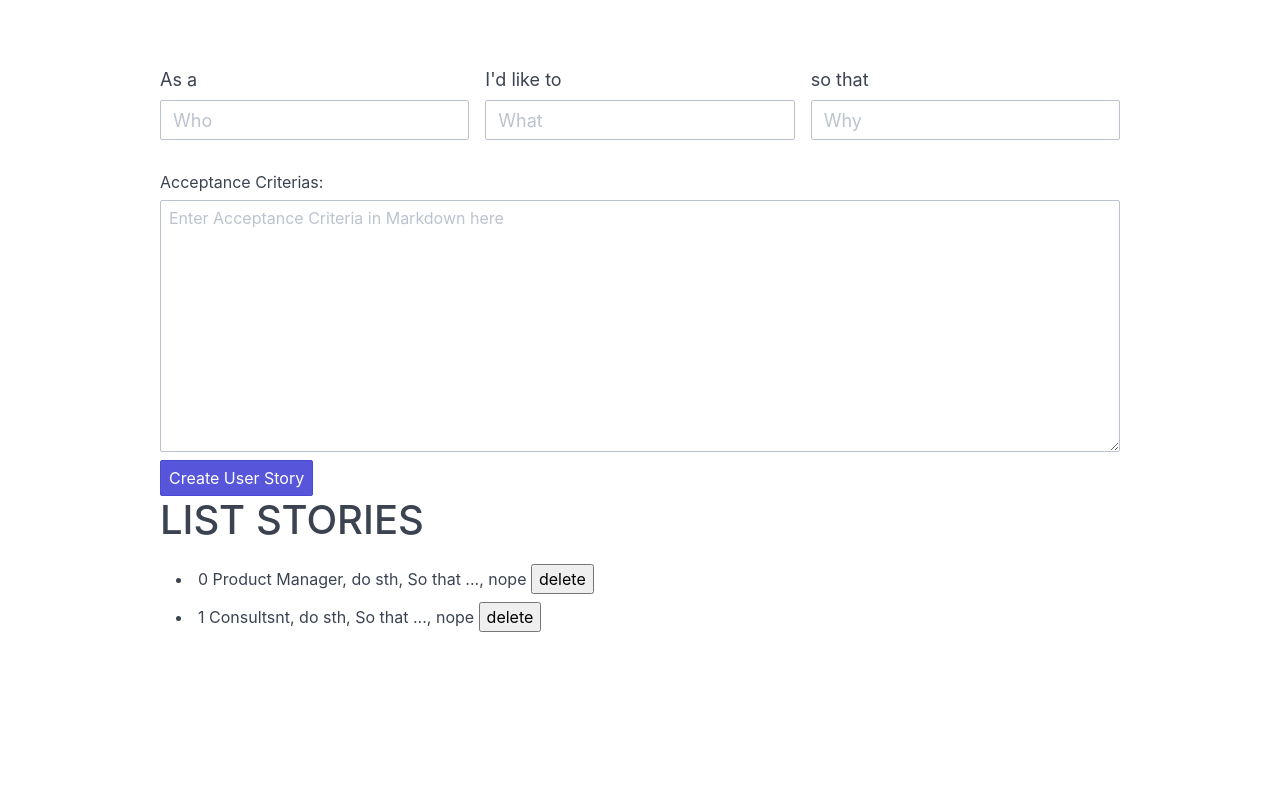
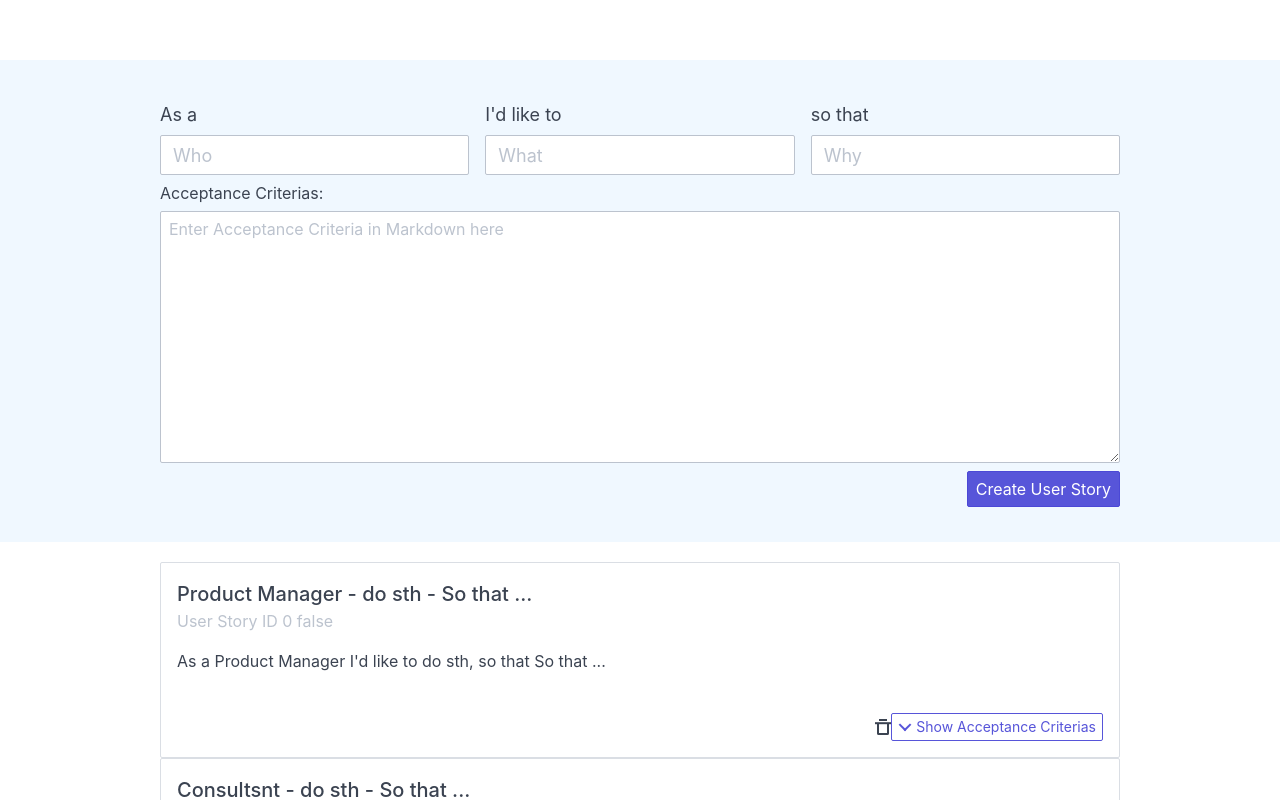
Before and after one commit to surfgreendev/user-story-manager, a Vue app: page /#/ in a window 1280 px wide. Shown: the top 800 px of the page. Built offline with nearby package versions, Linux system fonts and the light colour scheme.

Commit message:
toggling implemented

```diff
--- a/src/App.vue
+++ b/src/App.vue
@@ -13,6 +13,7 @@ export default {
 <style>
 
 @import url("https://unpkg.com/spectre.css/dist/spectre.min.css");
+@import url("https://cdnjs.cloudflare.com/ajax/libs/spectre.css/0.5.1/spectre-icons.min.css");
 
 #app {
 
--- a/src/components/CreateForm.vue
+++ /dev/null
@@ -1,14 +0,0 @@
-<template>
-  <div>
-      <form>
-          <input type="text">
-    </form>
-    </div>
-</template>
-
-
-<script>
-export default {
-  name: 'CreateForm'
-}
-</script>
--- a/src/components/ListStories.vue
+++ b/src/components/ListStories.vue
@@ -1,7 +1,9 @@
 <template>
+    <div class="the-root">
+        <div class="container add-story-container">
             <div class="container grid-lg">
                 <div class="columns">
-            <div class="column col-12 add-story-container">
+                    <div class="column col-12">
                         <form @submit.prevent="addStory">
                             <transition name="alert-in" enter-active-class="animated flipInX" leave-active-class="animated flipOutX">
                                 <p class="alert" v-if="errors.has('who')">{{errors.first('who')}}</p>
@@ -17,33 +19,54 @@
                                     <label class="form-label label-lg">so that </label> <input class="form-input input-lg" placeholder="Why" name="why" type="text" v-model="why">
                                 </div>
                             </div>
-                    </br>
+
                             <div class="acceptance-criterias-block form-group">
                                 <label class="form-label">Acceptance Criterias: </label>
                                 <textarea class="form-input" rows="10" placeholder="Enter Acceptance Criteria in Markdown here" name="acceptance_criteria" v-model="acceptance_criteria" />
                             </div>
-                    <input class="btn btn-primary" type="submit" value="Create User Story" />
+                            <div class="text-right">
+                                <input class="btn btn-primary text-right" type="submit" value="Create User Story" />
+                            </div>
                         </form>
                     </div>
+                </div>
+            </div>
+        </div>
+
+        <div class="container grid-lg story-list">
+            <div class="columns">
                 <div class="column col-12">
-                <h1>LIST STORIES</h1>
-                <ul>
                     <transition-group name="list" enter-active-class="animated bounceInUp" leave-active-class="animated bounceInDown">
-                        <li v-for="(story, index) in stories" :key='index'>{{index}} {{story.who}}, {{story.what}}, {{story.why}}, {{story.acceptance_criteria}} <button v-on:click="deleteStory(index)">delete</button></li>
+                        <div class="card" v-for="(story, index) in stories" :key='index'>
+                            <div class="card-header">
+                                <div class="card-title h5">{{story.who}} - {{story.what}} - {{story.why}}</div>
+                                <div class="card-subtitle text-gray">User Story ID {{index}} {{story.show_ac}}</div>
+                            </div>
+                            <div class="card-body">
+                                <p>As a {{story.who}} I'd like to {{story.what}}, so that {{story.why}}</p>
+                                <p v-if="!story.show_ac">{{story.acceptance_criteria}}</p>
+                            </div>
+                            <div class="card-footer">
+                                <div class="text-right">
+                                    <i v-on:click="deleteStory(index)" class="icon icon-delete"></i>
+                                    <button v-on:click="toggleAcceptanceCriteria(story)" class="btn btn-default btn-sm"><i class="icon icon-arrow-down"></i> Show Acceptance Criterias</button>
+                                </div>
+                            </div>
+                        </div>
                     </transition-group>
-                </ul>
+                </div>
             </div>
         </div>
     </div>
 </template>
 
 <script>
-import CreateForm from "./CreateForm";
+
 
 export default {
   name: 'ListStories',
   components: {
-      CreateForm
+
   },
   data() {
       return {
@@ -52,8 +75,8 @@ export default {
           why: '',
           acceptance_criteria: '',
           stories: [
-              {who: "Product Manager", what: "do sth", why: "So that ...", acceptance_criteria: "nope"},
-              {who: "Consultsnt", what: "do sth", why: "So that ...", acceptance_criteria: "nope"}
+              {who: "Product Manager", what: "do sth", why: "So that ...", acceptance_criteria: "nope", show_ac: "false"},
+              {who: "Consultsnt", what: "do sth", why: "So that ...", acceptance_criteria: "nope", show_ac: "false"}
               ]
       }
   },
@@ -61,7 +84,7 @@ export default {
       addStory: function() {
           this.$validator.validateAll().then((result) => {
               if (result) {
-                    var story = {who: this.who, what: this.what, why: this.why, acceptance_criteria: this.acceptance_criteria}
+                    var story = {who: this.who, what: this.what, why: this.why, acceptance_criteria: this.acceptance_criteria, show_ac: true}
                     this.stories.push(story)
                     this.who = '';
                     this.what = '';
@@ -75,6 +98,11 @@ export default {
       deleteStory: function(i) {
         console.log("DELETE CLICKED")
         this.stories.splice(i, 1);
+    },
+    toggleAcceptanceCriteria: function(story) {
+        console.log("AC CLICKED")
+        story.show_ac = !story.show_ac;
+
     }
   }
 }
@@ -82,4 +110,14 @@ export default {
 
 <style scoped>
 @import "https://cdnjs.cloudflare.com/ajax/libs/animate.css/3.5.2/animate.min.css";
+
+.add-story-container {
+    background-color: aliceblue;
+    padding-top: 35px;
+    padding-bottom: 35px;
+}
+
+.story-list {
+    margin-top: 20px;
+}
 </style>
```
Lines whose indentation alone changed are shown as unchanged.
